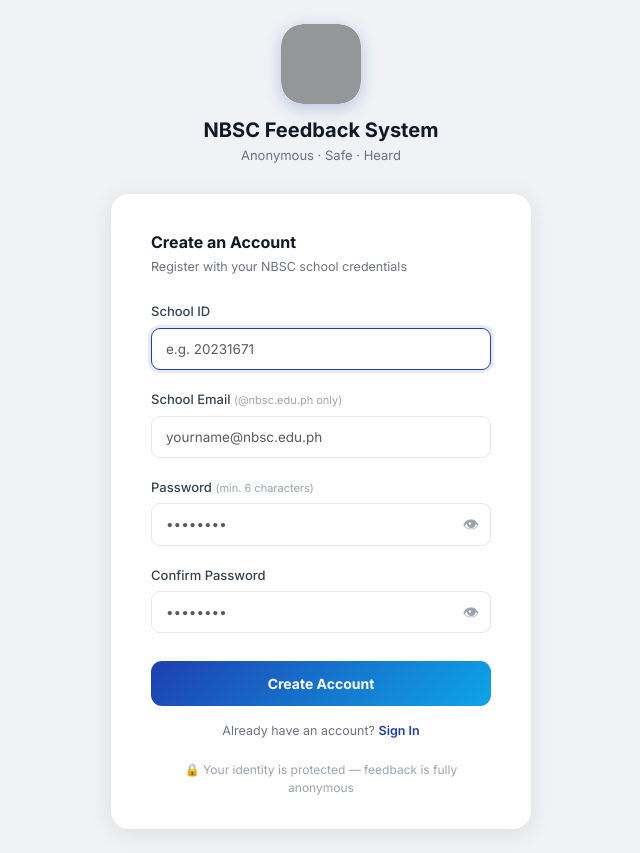
After one commit to NBSC-Anonymous-Student-Feedback-System/Anonymous_Student_Feedback_System, a PHP site: page /Anonymous_Student_Feedback_System/app/auth/register.php in a window 1280 px wide. The commit adds this page. Shown: the whole page, without its empty margins (319-959 px from the left). Run offline with PHP 8.4, Linux system fonts and the light colour scheme; grey boxes are pictures that could not be loaded.

Commit message:
Added registration page

```diff
--- /dev/null
+++ b/app/auth/register.php
@@ -0,0 +1,372 @@
+<?php
+session_start();
+require_once __DIR__ . '/../../config/config.php';
+require_once __DIR__ . '/../../config/function.php';
+
+// Redirect if already logged in
+if (isset($_SESSION['role'])) {
+    switch ($_SESSION['role']) {
+        case 'student': redirect(BASE_URL . '/app/user/index.php'); break;
+        case 'admin':   redirect(BASE_URL . '/app/admin/dashboard.php'); break;
+        case 'staff':   redirect(BASE_URL . '/app/manager/dashboard.php'); break;
+    }
+}
+
+$error   = '';
+$success = '';
+
+if ($_SERVER['REQUEST_METHOD'] === 'POST') {
+    $school_id = trim($_POST['school_id'] ?? '');
+    $email     = trim($_POST['email'] ?? '');
+    $password  = trim($_POST['password'] ?? '');
+    $confirm   = trim($_POST['confirm_password'] ?? '');
+    $role      = 'student'; // Always student — admin/manager created by admin only
+
+    if (!$school_id) {
+        $error = 'School ID is required.';
+    } elseif (!isNbscEmail($email)) {
+        $error = 'Only @nbsc.edu.ph email addresses are allowed.';
+    } elseif (strlen($password) < 6) {
+        $error = 'Password must be at least 6 characters.';
+    } elseif ($password !== $confirm) {
+        $error = 'Passwords do not match.';
+    } else {
+        $chk = $pdo->prepare("SELECT user_id FROM users WHERE email = ?");
+        $chk->execute([$email]);
+        if ($chk->fetch()) {
+            $error = 'An account with this email already exists.';
+        } else {
+            $chk2 = $pdo->prepare("SELECT user_id FROM users WHERE school_id = ?");
+            $chk2->execute([$school_id]);
+            if ($chk2->fetch()) {
+                $error = 'This School ID is already registered.';
+            } else {
+                $hash       = password_hash($password, PASSWORD_BCRYPT);
+                $first_name = 'User';
+                $last_name  = $school_id;
+                $department = 'General';
+
+                $pdo->prepare("INSERT INTO users (school_id, first_name, last_name, email, password, role, department, status) VALUES (?,?,?,?,?,?,?,'active')")
+                    ->execute([$school_id, $first_name, $last_name, $email, $hash, $role, $department]);
+
+                logActivity($pdo, 'USER_REGISTERED', "New student registered with School ID: $school_id", null);
+
+                $success = 'Account created successfully! You can now sign in.';
+            }
+        }
+    }
+}
+?>
+<!DOCTYPE html>
+<html lang="en">
+<head>
+  <meta charset="UTF-8">
+  <meta name="viewport" content="width=device-width, initial-scale=1.0">
+  <title>Register — NBSC Feedback System</title>
+  <link rel="stylesheet" href="https://cdn.jsdelivr.net/npm/bootstrap@5.3.3/dist/css/bootstrap.min.css">
+  <style>
+    @import url('https://fonts.googleapis.com/css2?family=Inter:wght@400;500;600;700&display=swap');
+    *, *::before, *::after { box-sizing: border-box; }
+
+    body {
+      background: #f0f2f5;
+      display: flex;
+      align-items: center;
+      justify-content: center;
+      min-height: 100vh;
+      margin: 0;
+      font-family: 'Inter', sans-serif;
+      padding: 24px 16px;
+    }
+
+    .register-wrap {
+      width: 100%;
+      max-width: 420px;
+    }
+
+    /* ── Brand ── */
+    .brand-header {
+      text-align: center;
+      margin-bottom: 28px;
+    }
+    .brand-logo {
+      width: 80px; height: 80px;
+      border-radius: 22px;
+      overflow: hidden;
+      margin: 0 auto 14px;
+      display: flex; align-items: center; justify-content: center;
+      box-shadow: 0 4px 16px rgba(30,64,175,0.25);
+    }
+    .brand-logo img {
+      width: 80px; height: 80px;
+      object-fit: cover;
+      border-radius: 22px;
+      mix-blend-mode: multiply;
+    }
+    .brand-title {
+      font-size: 20px; font-weight: 700;
+      color: #111827; margin: 0 0 4px;
+    }
+    .brand-sub {
+      font-size: 13px; color: #6b7280; margin: 0;
+    }
+
+    /* ── Card ── */
+    .register-card {
+      background: #fff;
+      border-radius: 18px;
+      padding: 36px 40px 32px;
+      box-shadow: 0 4px 24px rgba(0,0,0,0.09);
+    }
+    .register-card-title {
+      font-size: 16px; font-weight: 700;
+      color: #111827; margin: 0 0 4px;
+    }
+    .register-card-sub {
+      font-size: 12.5px; color: #6b7280;
+      margin: 0 0 22px;
+    }
+
+    /* ── Form ── */
+    .form-label {
+      font-size: 13px; font-weight: 500;
+      color: #374151; margin-bottom: 6px;
+    }
+    .form-label span {
+      color: #9ca3af; font-size: 11px; font-weight: 400;
+    }
+    .form-control {
+      border-radius: 9px;
+      font-size: 13.5px;
+      padding: 10px 14px;
+      border: 1.5px solid #e5e7eb;
+      font-family: 'Inter', sans-serif;
+      transition: border-color 0.15s, box-shadow 0.15s;
+      width: 100%;
+      color: #111827;
+      background: #fff;
+    }
+    .form-control:focus {
+      outline: none;
+      border-color: #1e40af;
+      box-shadow: 0 0 0 3px rgba(30,64,175,0.10);
+    }
+
+    /* ── Password toggle ── */
+    .pw-wrap { position: relative; }
+    .eye-btn {
+      position: absolute; right: 12px; top: 50%;
+      transform: translateY(-50%);
+      background: none; border: none; cursor: pointer;
+      font-size: 16px; color: #9ca3af; padding: 0; line-height: 1;
+    }
+    .eye-btn:hover { color: #6b7280; }
+
+    /* ── Submit button ── */
+    .btn-register {
+      width: 100%; padding: 12px;
+      background: linear-gradient(135deg, #1e40af, #0ea5e9);
+      color: #fff; border: none;
+      border-radius: 11px;
+      font-size: 14px; font-weight: 700;
+      cursor: pointer;
+      font-family: 'Inter', sans-serif;
+      transition: opacity 0.2s;
+      margin-top: 4px;
+    }
+    .btn-register:hover { opacity: 0.90; }
+
+    /* ── Login link ── */
+    .login-link {
+      text-align: center;
+      margin-top: 16px;
+      font-size: 12.5px;
+      color: #6b7280;
+    }
+    .login-link a {
+      color: #1e40af; font-weight: 600; text-decoration: none;
+    }
+    .login-link a:hover { text-decoration: underline; }
+
+    /* ── Footer ── */
+    .register-footer {
+      text-align: center;
+      margin-top: 20px;
+      font-size: 12px;
+      color: #9ca3af;
+    }
+
+    /* ── Alerts ── */
+    .alert-error {
+      background: #fef2f2;
+      border: 1px solid #fca5a5;
+      color: #991b1b;
+      border-radius: 9px;
+      padding: 10px 14px;
+      font-size: 13px;
+      margin-bottom: 18px;
+    }
+    .alert-success {
+      background: #f0fdf4;
+      border: 1px solid #86efac;
+      color: #166534;
+      border-radius: 9px;
+      padding: 10px 14px;
+      font-size: 13px;
+      margin-bottom: 18px;
+    }
+    .alert-success a {
+      color: #166534;
+      font-weight: 600;
+    }
+
+    @media (max-width: 480px) {
+      .register-card { padding: 28px 24px; }
+    }
+  </style>
+</head>
+<body>
+  <div class="register-wrap">
+
+    <!-- ── Brand Header ── -->
+    <div class="brand-header">
+      <div class="brand-logo">
+        <img src="<?= BASE_URL ?>/media/logoweb.svg" alt="NBSC Logo">
+      </div>
+      <h4 class="brand-title">NBSC Feedback System</h4>
+      <p class="brand-sub">Anonymous · Safe · Heard</p>
+    </div>
+
+    <!-- ── Register Card ── -->
+    <div class="register-card">
+      <p class="register-card-title">Create an Account</p>
+      <p class="register-card-sub">Register with your NBSC school credentials</p>
+
+      <?php if ($error): ?>
+        <div class="alert-error">⚠️ <?= sanitize($error) ?></div>
+      <?php endif; ?>
+
+      <?php if ($success): ?>
+        <div class="alert-success">
+          ✅ <?= sanitize($success) ?>
+          <br><a href="<?= BASE_URL ?>/app/auth/login.php">Click here to Sign In →</a>
+        </div>
+      <?php else: ?>
+
+        <form method="POST">
+
+          <!-- School ID -->
+          <div class="mb-3">
+            <label class="form-label">School ID</label>
+            <input
+              type="text"
+              name="school_id"
+              class="form-control"
+              placeholder="e.g. 20231671"
+              value="<?= sanitize($_POST['school_id'] ?? '') ?>"
+              required
+              autofocus
+            >
+          </div>
+
+          <!-- Email -->
+          <div class="mb-3">
+            <label class="form-label">
+              School Email <span>(@nbsc.edu.ph only)</span>
+            </label>
+            <input
+              type="email"
+              name="email"
+              class="form-control"
+              placeholder="yourname@nbsc.edu.ph"
+              value="<?= sanitize($_POST['email'] ?? '') ?>"
+              required
+            >
+          </div>
+
+          <!-- Password -->
+          <div class="mb-3">
+            <label class="form-label">Password <span>(min. 6 characters)</span></label>
+            <div class="pw-wrap">
+              <input
+                type="password"
+                name="password"
+                id="passwordInput"
+                class="form-control"
+                placeholder="••••••••"
+                required
+                style="padding-right:42px;"
+              >
+              <button type="button" class="eye-btn" onclick="togglePassword('passwordInput')" title="Show/hide password">👁</button>
+            </div>
+          </div>
+
+          <!-- Confirm Password -->
+          <div class="mb-4">
+            <label class="form-label">Confirm Password</label>
+            <div class="pw-wrap">
+              <input
+                type="password"
+                name="confirm_password"
+                id="confirmInput"
+                class="form-control"
+                placeholder="••••••••"
+                required
+                style="padding-right:42px;"
+              >
+              <button type="button" class="eye-btn" onclick="togglePassword('confirmInput')" title="Show/hide password">👁</button>
+            </div>
+          </div>
+
+          <button type="submit" class="btn-register">Create Account</button>
+
+        </form>
+
+      <?php endif; ?>
+
+      <!-- ── Login Link ── -->
+      <div class="login-link">
+        Already have an account? <a href="<?= BASE_URL ?>/app/auth/login.php">Sign In</a>
+      </div>
+
+      <!-- ── Footer ── -->
+      <div class="register-footer">
+        🔒 Your identity is protected — feedback is fully anonymous
+      </div>
+
+    </div>
+  </div>
+
+  <script>
+    function togglePassword(id) {
+      const input = document.getElementById(id);
+      input.type = input.type === 'password' ? 'text' : 'password';
+    }
+
+    // Live email validation — only allow @nbsc.edu.ph
+    document.querySelector('input[name="email"]')?.addEventListener('blur', function() {
+      const val = this.value.trim();
+      if (val && !val.endsWith('@nbsc.edu.ph')) {
+        this.style.borderColor = '#ef4444';
+        this.style.boxShadow   = '0 0 0 3px rgba(239,68,68,0.10)';
+      } else {
+        this.style.borderColor = '';
+        this.style.boxShadow   = '';
+      }
+    });
+
+    // Live password match check
+    document.getElementById('confirmInput')?.addEventListener('input', function() {
+      const pass    = document.getElementById('passwordInput').value;
+      const confirm = this.value;
+      if (confirm && pass !== confirm) {
+        this.style.borderColor = '#ef4444';
+        this.style.boxShadow   = '0 0 0 3px rgba(239,68,68,0.10)';
+      } else {
+        this.style.borderColor = confirm ? '#16a34a' : '';
+        this.style.boxShadow   = confirm ? '0 0 0 3px rgba(22,163,74,0.10)' : '';
+      }
+    });
+  </script>
+</body>
+</html>
```
Also changed, not shown: app/auth/login.php (+24 -0 lines).
